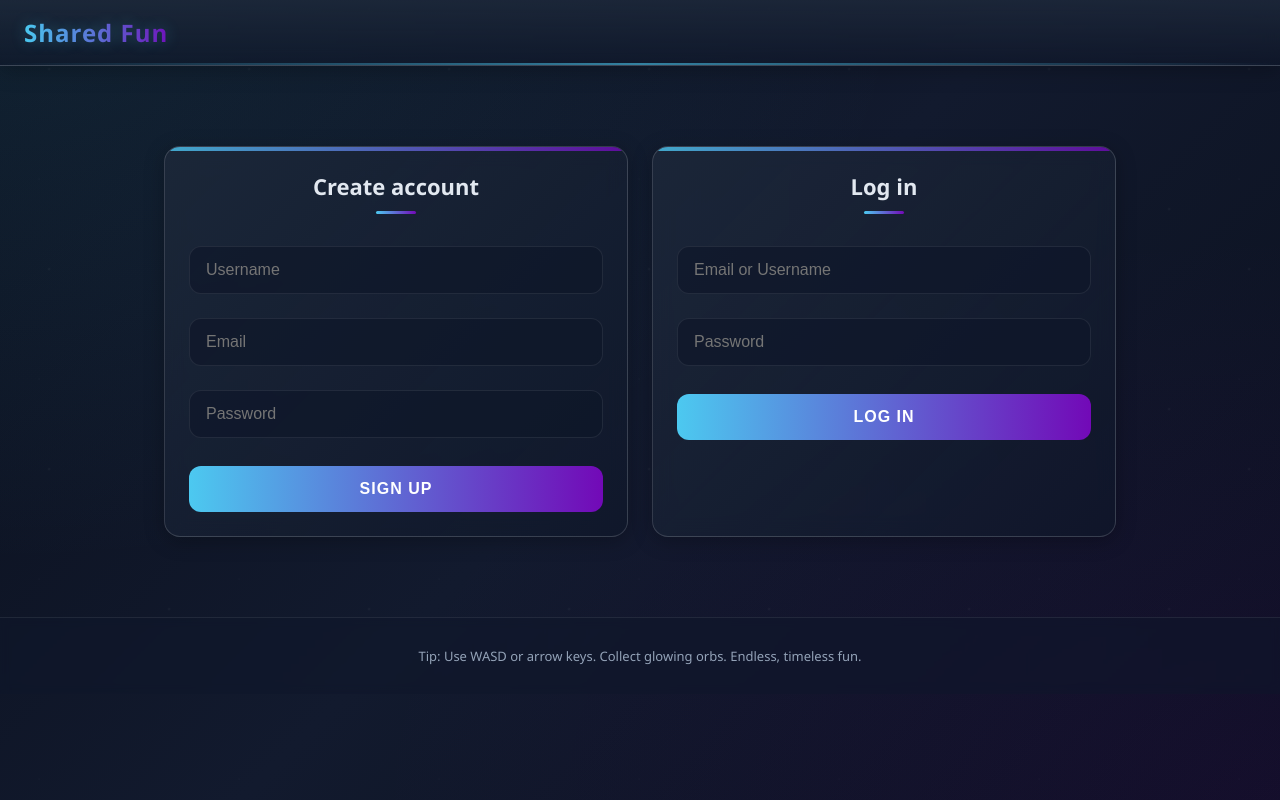
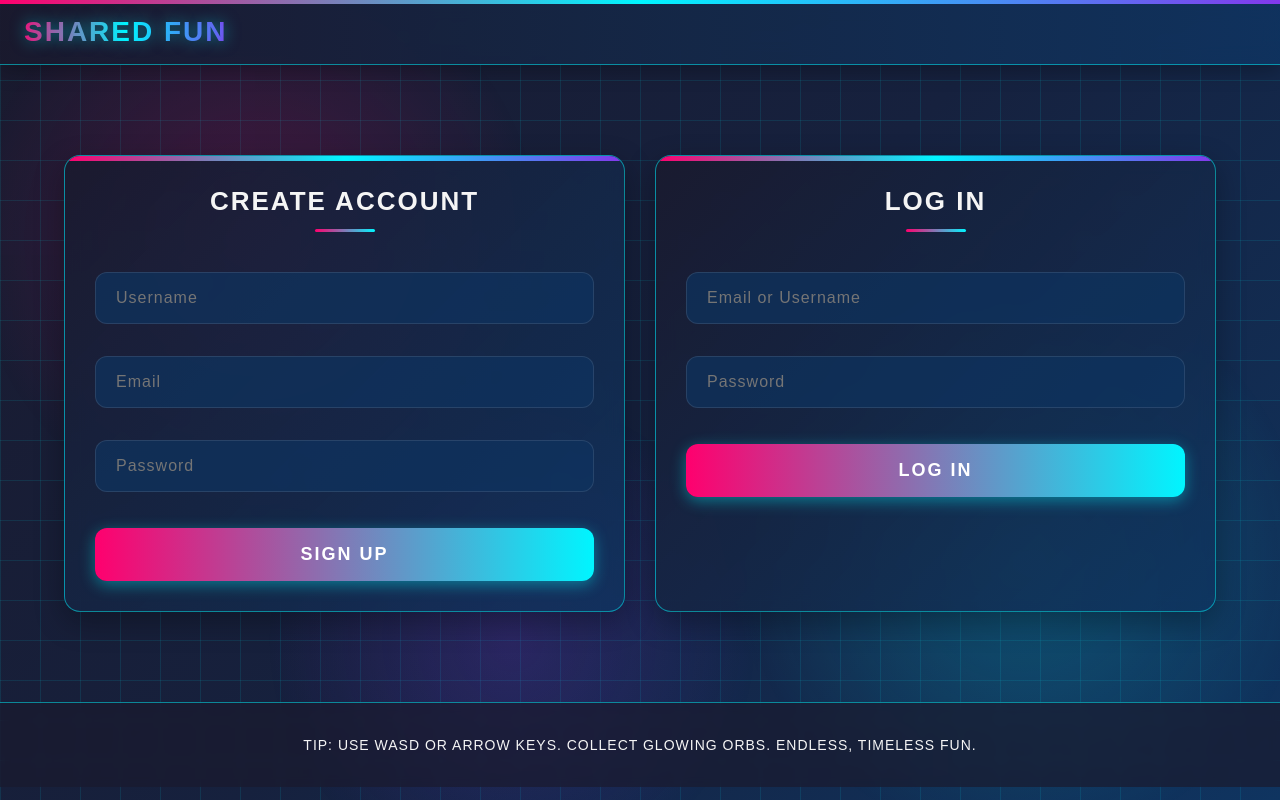
Before and after one commit to jessicacousins/fullstack_game_MERN, a React (Vite) app in the folder frontend/: page / in a window 1280 px wide. Built offline with nearby package versions, Linux system fonts and the light colour scheme; no server answers.

Commit message:
adjusted styles

```diff
--- a/frontend/src/index.css
+++ b/frontend/src/index.css
@@ -1,30 +1,32 @@
 :root {
-  --bg-primary: #0a0f1c;
-  --bg-secondary: #121a2e;
-  --bg-tertiary: #1a2332;
-  --surface: rgba(30, 41, 59, 0.7);
-  --surface-light: rgba(51, 65, 85, 0.5);
+  --bg-primary: #1a1a2e;
+  --bg-secondary: #16213e;
+  --bg-tertiary: #0f3460;
+  --surface: rgba(30, 30, 50, 0.8);
+  --surface-light: rgba(50, 50, 80, 0.6);
 
-  --text-primary: #e2e8f0;
-  --text-secondary: #94a3b8;
-  --text-accent: #cbd5e1;
+  --text-primary: #e94560;
+  --text-secondary: #f5f5f5;
+  --text-accent: #ff6b6b;
 
-  --accent-blue: #4cc9f0;
-  --accent-purple: #7209b7;
-  --accent-pink: #f72585;
-  --accent-teal: #4361ee;
-  --accent-gold: #ffd60a;
-  --success: #52b788;
-  --warning: #f77f00;
-  --danger: #d62828;
+  --neon-pink: #ff006e;
+  --neon-blue: #00f5ff;
+  --neon-purple: #8338ec;
+  --neon-green: #06ffa5;
+  --neon-yellow: #ffbe0b;
+  --neon-orange: #fb5607;
+  --retro-cyan: #00c9ff;
+  --retro-purple: #92fe9d;
 
-  --glow-blue: rgba(76, 201, 240, 0.5);
-  --glow-purple: rgba(114, 9, 183, 0.5);
-  --shadow: 0 4px 20px rgba(0, 0, 0, 0.25);
-  --shadow-glow: 0 0 15px rgba(76, 201, 240, 0.2);
+  --glow-pink: rgba(255, 0, 110, 0.7);
+  --glow-blue: rgba(0, 245, 255, 0.7);
+  --glow-purple: rgba(131, 56, 236, 0.7);
+  --glow-green: rgba(6, 255, 165, 0.7);
+  --shadow: 0 4px 20px rgba(0, 0, 0, 0.3);
+  --shadow-neon: 0 0 20px rgba(0, 245, 255, 0.5);
 
-  --border: 1px solid rgba(255, 255, 255, 0.08);
-  --border-highlight: 1px solid rgba(255, 255, 255, 0.15);
+  --border: 1px solid rgba(255, 255, 255, 0.1);
+  --border-highlight: 1px solid rgba(0, 245, 255, 0.5);
 }
 
 * {
@@ -40,19 +42,9 @@ body,
 
 body {
   margin: 0;
-  background: radial-gradient(
-      ellipse at top left,
-      rgba(76, 201, 240, 0.1) 0%,
-      transparent 50%
-    ),
-    radial-gradient(
-      ellipse at bottom right,
-      rgba(114, 9, 183, 0.1) 0%,
-      transparent 50%
-    ),
-    linear-gradient(135deg, #0a0f1c 0%, #121a2e 50%, #0a0f1c 100%);
-  color: var(--text-primary);
-  font-family: "Segoe UI", "Roboto", "Helvetica Neue", Arial, sans-serif;
+  background: linear-gradient(135deg, #1a1a2e 0%, #16213e 50%, #0f3460 100%);
+  color: var(--text-secondary);
+  font-family: "Rajdhani", "Segoe UI", "Roboto", sans-serif;
   position: relative;
 }
 
@@ -63,23 +55,45 @@ body::before {
   left: 0;
   width: 100%;
   height: 100%;
-  background-image: radial-gradient(2px 2px at 20% 30%, white, transparent),
-    radial-gradient(2px 2px at 60% 70%, white, transparent),
-    radial-gradient(1px 1px at 50% 50%, white, transparent);
-  background-size: 200px 200px;
-  background-position: 0 0, 40px 60px, 130px 270px;
-  background-repeat: repeat;
-  opacity: 0.05;
+  background-image: linear-gradient(rgba(0, 245, 255, 0.1) 1px, transparent 1px),
+    linear-gradient(90deg, rgba(0, 245, 255, 0.1) 1px, transparent 1px);
+  background-size: 40px 40px;
   z-index: -1;
-  animation: backgroundMove 120s linear infinite;
 }
 
-@keyframes backgroundMove {
-  0% {
-    background-position: 0 0, 40px 60px, 130px 270px;
+body::after {
+  content: "";
+  position: fixed;
+  top: 0;
+  left: 0;
+  width: 100%;
+  height: 100%;
+  background: radial-gradient(
+      circle at 20% 30%,
+      rgba(255, 0, 110, 0.2) 0%,
+      transparent 25%
+    ),
+    radial-gradient(
+      circle at 80% 70%,
+      rgba(0, 245, 255, 0.2) 0%,
+      transparent 25%
+    ),
+    radial-gradient(
+      circle at 40% 80%,
+      rgba(131, 56, 236, 0.2) 0%,
+      transparent 25%
+    );
+  z-index: -1;
+  animation: pulseBackground 15s ease-in-out infinite;
+}
+
+@keyframes pulseBackground {
+  0%,
+  100% {
+    opacity: 0.8;
   }
-  100% {
-    background-position: 200px 200px, 240px 260px, 330px 470px;
+  50% {
+    opacity: 1;
   }
 }
 
@@ -97,43 +111,60 @@ body::before {
   justify-content: space-between;
   padding: 16px 24px;
   background: linear-gradient(
-    180deg,
-    rgba(30, 41, 59, 0.8) 0%,
-    rgba(15, 23, 42, 0.6) 100%
+    90deg,
+    rgba(26, 26, 46, 0.9) 0%,
+    rgba(15, 52, 96, 0.9) 100%
   );
   backdrop-filter: blur(10px);
   border-bottom: var(--border-highlight);
-  box-shadow: var(--shadow);
+  box-shadow: 0 4px 20px rgba(0, 0, 0, 0.3);
   position: relative;
   z-index: 100;
 }
 
-.topbar::after {
+.topbar::before {
   content: "";
   position: absolute;
-  bottom: 0;
+  top: 0;
   left: 0;
   width: 100%;
-  height: 2px;
+  height: 4px;
   background: linear-gradient(
     90deg,
-    transparent,
-    var(--accent-blue),
-    transparent
+    var(--neon-pink),
+    var(--neon-blue),
+    var(--neon-purple)
   );
-  opacity: 0.6;
+  animation: gradientShift 8s ease infinite;
+}
+
+@keyframes gradientShift {
+  0%,
+  100% {
+    background-position: 0% 50%;
+  }
+  50% {
+    background-position: 100% 50%;
+  }
 }
 
 .topbar h1 {
   margin: 0;
-  font-size: 24px;
-  letter-spacing: 1px;
+  font-size: 28px;
+  letter-spacing: 2px;
   font-weight: 700;
-  background: linear-gradient(90deg, var(--accent-blue), var(--accent-purple));
+  text-transform: uppercase;
+  background: linear-gradient(
+    90deg,
+    var(--neon-pink),
+    var(--neon-blue),
+    var(--neon-purple)
+  );
   -webkit-background-clip: text;
   background-clip: text;
   color: transparent;
-  text-shadow: 0 0 15px rgba(76, 201, 240, 0.3);
+  text-shadow: 0 0 15px rgba(0, 245, 255, 0.5);
+  font-family: "Orbitron", "Rajdhani", sans-serif;
 }
 
 .userbox {
@@ -142,31 +173,63 @@ body::before {
   gap: 12px;
   color: var(--text-secondary);
   font-size: 14px;
-  padding: 6px 12px;
-  background: rgba(30, 41, 59, 0.5);
+  padding: 8px 16px;
+  background: rgba(26, 26, 46, 0.7);
   border-radius: 30px;
-  border: var(--border);
+  border: var(--border-highlight);
+  box-shadow: 0 0 15px rgba(0, 245, 255, 0.3);
 }
 
 .avatar {
-  width: 24px;
-  height: 24px;
+  width: 28px;
+  height: 28px;
   border-radius: 50%;
-  box-shadow: 0 0 10px rgba(255, 255, 255, 0.2) inset;
-  border: 1px solid rgba(255, 255, 255, 0.2);
+  box-shadow: 0 0 15px rgba(255, 255, 255, 0.3) inset;
+  border: 2px solid rgba(255, 255, 255, 0.3);
+  position: relative;
+}
+
+.avatar::after {
+  content: "";
+  position: absolute;
+  top: -2px;
+  left: -2px;
+  right: -2px;
+  bottom: -2px;
+  border-radius: 50%;
+  background: linear-gradient(45deg, var(--neon-pink), var(--neon-blue));
+  z-index: -1;
+  opacity: 0.7;
+  animation: avatarGlow 3s ease-in-out infinite;
+}
+
+@keyframes avatarGlow {
+  0%,
+  100% {
+    opacity: 0.7;
+    transform: scale(1);
+  }
+  50% {
+    opacity: 1;
+    transform: scale(1.05);
+  }
 }
 
 .ghost {
-  background: rgba(30, 41, 59, 0.6);
-  color: var(--text-primary);
+  background: rgba(26, 26, 46, 0.7);
+  color: var(--text-secondary);
   border: var(--border-highlight);
-  padding: 8px 16px;
+  padding: 10px 18px;
   border-radius: 30px;
   cursor: pointer;
-  font-weight: 500;
+  font-weight: 600;
+  font-size: 14px;
+  text-transform: uppercase;
+  letter-spacing: 1px;
   transition: all 0.3s ease;
   position: relative;
   overflow: hidden;
+  font-family: "Rajdhani", sans-serif;
 }
 
 .ghost::before {
@@ -179,7 +242,7 @@ body::before {
   background: linear-gradient(
     90deg,
     transparent,
-    rgba(255, 255, 255, 0.1),
+    rgba(0, 245, 255, 0.3),
     transparent
   );
   transition: left 0.5s;
@@ -190,36 +253,37 @@ body::before {
 }
 
 .ghost:hover {
-  background: rgba(51, 65, 85, 0.7);
-  border-color: var(--accent-blue);
-  box-shadow: 0 0 10px rgba(76, 201, 240, 0.3);
+  background: rgba(50, 50, 80, 0.8);
+  border-color: var(--neon-blue);
+  box-shadow: 0 0 15px rgba(0, 245, 255, 0.5);
   transform: translateY(-2px);
+  color: var(--neon-blue);
 }
 
 .authgrid {
   display: grid;
-  gap: 24px;
-  grid-template-columns: repeat(auto-fit, minmax(320px, 1fr));
+  gap: 30px;
+  grid-template-columns: repeat(auto-fit, minmax(350px, 1fr));
   padding: 40px 24px;
-  max-width: 1000px;
-  margin: 40px auto;
+  max-width: 1200px;
+  margin: 50px auto;
   width: 100%;
 }
 
 .card {
   background: linear-gradient(
     135deg,
-    rgba(30, 41, 59, 0.8) 0%,
-    rgba(15, 23, 42, 0.7) 100%
+    rgba(26, 26, 46, 0.9) 0%,
+    rgba(15, 52, 96, 0.8) 100%
   );
   backdrop-filter: blur(10px);
   border: var(--border-highlight);
   border-radius: 16px;
-  padding: 24px;
-  box-shadow: var(--shadow);
+  padding: 30px;
+  box-shadow: 0 10px 30px rgba(0, 0, 0, 0.3);
   position: relative;
   overflow: hidden;
-  transition: transform 0.3s ease, box-shadow 0.3s ease;
+  transition: all 0.3s ease;
 }
 
 .card::before {
@@ -228,70 +292,105 @@ body::before {
   top: 0;
   left: 0;
   width: 100%;
-  height: 4px;
-  background: linear-gradient(90deg, var(--accent-blue), var(--accent-purple));
-  opacity: 0.8;
+  height: 5px;
+  background: linear-gradient(
+    90deg,
+    var(--neon-pink),
+    var(--neon-blue),
+    var(--neon-purple)
+  );
+  animation: gradientShift 8s ease infinite;
+}
+
+.card::after {
+  content: "";
+  position: absolute;
+  top: -50%;
+  left: -50%;
+  width: 200%;
+  height: 200%;
+  background: radial-gradient(
+    circle,
+    rgba(0, 245, 255, 0.1) 0%,
+    transparent 70%
+  );
+  opacity: 0;
+  transition: opacity 0.5s ease;
+  z-index: -1;
+}
+
+.card:hover::after {
+  opacity: 1;
 }
 
 .card:hover {
-  transform: translateY(-5px);
-  box-shadow: 0 10px 30px rgba(0, 0, 0, 0.3);
+  transform: translateY(-8px);
+  box-shadow: 0 15px 40px rgba(0, 245, 255, 0.3);
 }
 
 .card h2 {
-  margin: 0 0 20px;
-  font-size: 22px;
-  font-weight: 600;
-  color: var(--text-primary);
+  margin: 0 0 24px;
+  font-size: 26px;
+  font-weight: 700;
+  color: var(--text-secondary);
   text-align: center;
+  text-transform: uppercase;
+  letter-spacing: 2px;
+  font-family: "Orbitron", "Rajdhani", sans-serif;
   position: relative;
 }
 
 .card h2::after {
   content: "";
   display: block;
-  width: 40px;
+  width: 60px;
   height: 3px;
-  background: linear-gradient(90deg, var(--accent-blue), var(--accent-purple));
-  margin: 10px auto 0;
+  background: linear-gradient(90deg, var(--neon-pink), var(--neon-blue));
+  margin: 12px auto 0;
   border-radius: 2px;
 }
 
 .card input {
   width: 100%;
-  margin: 12px 0;
-  padding: 14px 16px;
+  margin: 16px 0;
+  padding: 16px 20px;
   border-radius: 12px;
   border: var(--border);
-  background: rgba(15, 23, 42, 0.7);
-  color: var(--text-primary);
+  background: rgba(15, 52, 96, 0.7);
+  color: var(--text-secondary);
   font-size: 16px;
+  font-weight: 500;
+  letter-spacing: 1px;
   transition: all 0.3s ease;
+  font-family: "Rajdhani", sans-serif;
 }
 
 .card input:focus {
   outline: none;
-  border-color: var(--accent-blue);
-  box-shadow: 0 0 0 3px rgba(76, 201, 240, 0.2);
-  background: rgba(15, 23, 42, 0.9);
+  border-color: var(--neon-blue);
+  box-shadow: 0 0 0 4px rgba(0, 245, 255, 0.3);
+  background: rgba(15, 52, 96, 0.9);
+  color: var(--neon-blue);
 }
 
 .card button {
   width: 100%;
-  margin-top: 16px;
-  padding: 14px;
+  margin-top: 20px;
+  padding: 16px;
   border-radius: 12px;
   border: none;
-  background: linear-gradient(90deg, var(--accent-blue), var(--accent-purple));
+  background: linear-gradient(90deg, var(--neon-pink), var(--neon-blue));
   color: white;
-  font-weight: 600;
-  font-size: 16px;
+  font-weight: 700;
+  font-size: 18px;
   cursor: pointer;
   transition: all 0.3s ease;
   position: relative;
   overflow: hidden;
   text-transform: uppercase;
-  letter-spacing: 1px;
+  letter-spacing: 2px;
+  font-family: "Orbitron", "Rajdhani", sans-serif;
+  box-shadow: 0 4px 15px rgba(0, 245, 255, 0.4);
 }
 
 .card button::before {
@@ -308,7 +407,7 @@ body::before {
     transparent
   );
   transform: translateX(-100%);
-  transition: transform 0.5s;
+  transition: transform 0.6s;
 }
 
 .card button:hover::before {
@@ -316,8 +415,9 @@ body::before {
 }
 
 .card button:hover {
-  transform: translateY(-3px);
-  box-shadow: 0 10px 20px rgba(76, 201, 240, 0.3);
+  transform: translateY(-4px);
+  box-shadow: 0 10px 25px rgba(0, 245, 255, 0.5);
+  background: linear-gradient(90deg, var(--neon-purple), var(--neon-green));
 }
 
 .card button:disabled {
@@ -329,125 +429,155 @@ body::before {
 
 .error {
   text-align: center;
-  color: #ffcccb;
-  margin: 16px auto;
-  background: rgba(220, 53, 69, 0.15);
-  border: 1px solid rgba(220, 53, 69, 0.3);
-  padding: 12px 20px;
+  color: #ff6b6b;
+  margin: 20px auto;
+  background: rgba(255, 0, 110, 0.15);
+  border: 1px solid rgba(255, 0, 110, 0.3);
+  padding: 16px 24px;
   width: fit-content;
   border-radius: 12px;
   backdrop-filter: blur(5px);
-  box-shadow: 0 4px 15px rgba(220, 53, 69, 0.2);
+  box-shadow: 0 4px 20px rgba(255, 0, 110, 0.3);
   max-width: 80%;
+  font-weight: 600;
+  text-transform: uppercase;
+  letter-spacing: 1px;
 }
 
 .game-wrap {
   flex: 1;
   display: flex;
   flex-direction: column;
-  padding: 16px;
-  gap: 16px;
+  padding: 20px;
+  gap: 20px;
   position: relative;
 }
 
 .controls {
   display: flex;
-  gap: 20px;
+  gap: 30px;
   color: var(--text-secondary);
-  font-size: 14px;
-  padding: 10px 16px;
-  background: rgba(30, 41, 59, 0.5);
+  font-size: 16px;
+  padding: 14px 20px;
+  background: rgba(26, 26, 46, 0.7);
   border-radius: 12px;
-  border: var(--border);
+  border: var(--border-highlight);
   backdrop-filter: blur(5px);
   justify-content: center;
+  box-shadow: 0 4px 15px rgba(0, 0, 0, 0.2);
 }
 
 .controls span {
   display: flex;
   align-items: center;
-  gap: 8px;
+  gap: 10px;
+  font-weight: 600;
+  text-transform: uppercase;
+  letter-spacing: 1px;
+  font-family: "Rajdhani", sans-serif;
 }
 
 .controls span::before {
-  content: "◆";
-  color: var(--accent-blue);
-  font-size: 16px;
+  content: "▶";
+  color: var(--neon-pink);
+  font-size: 18px;
 }
 
 .game-canvas {
   width: 100%;
-  height: calc(100vh - 200px);
+  height: calc(100vh - 220px);
   display: block;
-  background: radial-gradient(
-      ellipse at center,
-      rgba(76, 201, 240, 0.05) 0%,
-      transparent 70%
-    ),
-    linear-gradient(135deg, #0a0f1c 0%, #121a2e 100%);
+  background: linear-gradient(135deg, #1a1a2e 0%, #16213e 50%, #0f3460 100%);
   border: var(--border-highlight);
   border-radius: 16px;
-  box-shadow: var(--shadow-glow);
+  box-shadow: 0 0 30px rgba(0, 245, 255, 0.4);
   position: relative;
+  overflow: hidden;
+}
+
+.game-canvas::before {
+  content: "";
+  position: absolute;
+  top: 0;
+  left: 0;
+  width: 100%;
+  height: 100%;
+  background-image: linear-gradient(
+      rgba(0, 245, 255, 0.05) 1px,
+      transparent 1px
+    ),
+    linear-gradient(90deg, rgba(0, 245, 255, 0.05) 1px, transparent 1px);
+  background-size: 30px 30px;
+  z-index: 0;
 }
 
 .foot {
   text-align: center;
   color: var(--text-secondary);
-  font-size: 13px;
-  padding: 16px 0;
-  background: rgba(15, 23, 42, 0.5);
+  font-size: 14px;
+  padding: 20px 0;
+  background: rgba(26, 26, 46, 0.7);
   backdrop-filter: blur(5px);
-  border-top: var(--border);
+  border-top: var(--border-highlight);
+  font-family: "Rajdhani", sans-serif;
+  text-transform: uppercase;
+  letter-spacing: 1px;
 }
 
 @media (max-width: 768px) {
   .authgrid {
     grid-template-columns: 1fr;
     padding: 20px 16px;
-    margin: 20px auto;
+    margin: 30px auto;
   }
 
   .topbar {
-    padding: 12px 16px;
+    padding: 14px 18px;
   }
 
   .topbar h1 {
-    font-size: 20px;
+    font-size: 22px;
+    letter-spacing: 1px;
   }
 
   .game-wrap {
-    padding: 10px;
+    padding: 14px;
   }
 
   .game-canvas {
-    height: calc(100vh - 160px);
+    height: calc(100vh - 180px);
   }
 
   .controls {
     flex-direction: column;
-    gap: 8px;
+    gap: 12px;
     text-align: center;
-    font-size: 12px;
+    font-size: 14px;
   }
 }
 
 @media (max-width: 480px) {
   .card {
-    padding: 20px;
+    padding: 24px;
   }
 
   .card h2 {
-    font-size: 20px;
+    font-size: 22px;
   }
 
   .card input {
-    padding: 12px 14px;
-    font-size: 14px;
+    padding: 14px 16px;
+    font-size: 15px;
   }
 
   .card button {
-    padding: 12px;
-    font-size: 14px;
+    padding: 14px;
+    font-size: 16px;
+  }
+
+  .controls span {
+    font-size: 13px;
   }
 }
+
+@import url("https://fonts.googleapis.com/css2?family=Orbitron:wght@500;700;900&family=Rajdhani:wght@500;600;700&display=swap");
```
